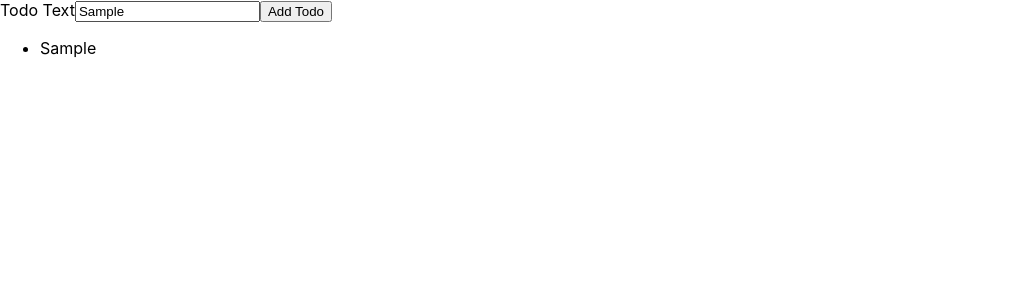
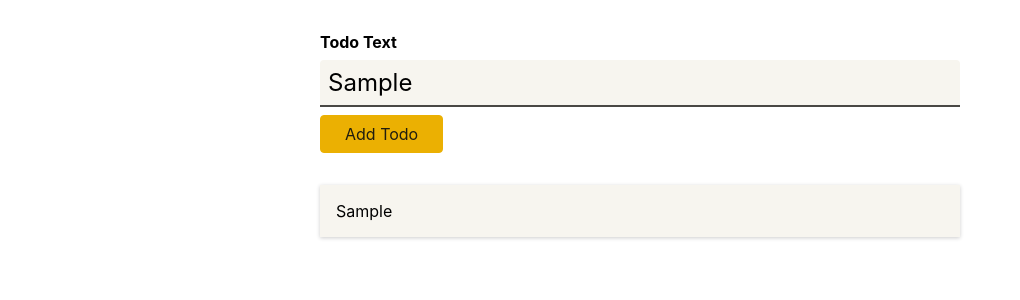
Before and after one commit to yuunitesh/React_Course, a Next.js app: page / in a window 1280 px wide. Both pictures are taken after typing "Sample" into the empty fields and a click on the button "Add Todo". Shown: the top 300 px of the page, without its empty margins (0-1020 px from the left). Built offline with nearby package versions, Linux system fonts and the light colour scheme.

Commit message:
style(newtodo, singletodo, todolist): styling them
adding module.css files for all of them and then adding the style classes to all the compoenents

```diff
--- /dev/null
+++ b/components/NewTodo.module.css
@@ -0,0 +1,43 @@
+.form {
+    width: 40rem;
+    margin: 2rem auto;
+
+  }
+
+  .form label {
+    display: block;
+    font-weight: bold;
+    margin-bottom: 0.5rem;
+  }
+
+  .form input {
+    display: block;
+    width: 100%;
+    font: inherit;
+    font-size: 1.5rem;
+    padding: 0.5rem;
+    border-radius: 4px;
+    background-color: #f7f5ef;
+    border: none;
+    border-bottom: 2px solid #494844;
+    border-bottom-right-radius: 0;
+    border-bottom-left-radius: 0;
+    margin-bottom: 0.5rem;
+    color: black;
+  }
+
+  .form button {
+    font: inherit;
+    background-color: #ebb002;
+    border: 1px solid #ebb002;
+    color: #201d0f;
+    padding: 0.5rem 1.5rem;
+    border-radius: 4px;
+    cursor: pointer;
+  }
+
+  .form button:hover,
+  .form button:active {
+    background-color: #ebc002;
+    border-color: #ebc002;
+  }
--- a/components/NewTodo.tsx
+++ b/components/NewTodo.tsx
@@ -1,4 +1,5 @@
 import { FormEvent, useRef } from "react"
+import classes from "./NewTodo.module.css"
 
 type Props = {
     onAddTodo: (text: string) => void
@@ -19,7 +20,7 @@
         props.onAddTodo(enteredText)
     }
 
-    return <form onSubmit={submitHandler}>
+    return <form onSubmit={submitHandler} className={classes.form}>
         <label htmlFor="textInput">Todo Text</label>
         <input ref={inputText} type="text" id="textInput"/>
         <button type="submit">Add Todo</button>
--- /dev/null
+++ b/components/SingleTodo.module.css
@@ -0,0 +1,7 @@
+.item {
+    margin: 1rem 0;
+    box-shadow: 0 1px 4px rgba(0, 0, 0, 0.2);
+    padding: 1rem;
+    background-color: #f7f5ef;
+    color: black;
+  }
--- a/components/SingleTodo.tsx
+++ b/components/SingleTodo.tsx
@@ -1,11 +1,11 @@
 import Todo from "../models/todo"
-
+import classes from "./SingleTodo.module.css"
 type Props = {
     todo: string
 }
 
 const SingleTodo = (props : Props) => {
-    return <li>{props.todo}</li>
+    return <li className={classes.item}>{props.todo}</li>
 }
 
 export default SingleTodo
--- /dev/null
+++ b/components/TodoList.module.css
@@ -0,0 +1,6 @@
+.todos {
+    list-style: none;
+    margin: 2rem auto;
+    padding: 0;
+    width: 40rem;
+  }
--- a/components/TodoList.tsx
+++ b/components/TodoList.tsx
@@ -1,12 +1,13 @@
 import React from "react"
 import Todo from "../models/todo"
 import SingleTodo from "./SingleTodo"
+import classes from "./TodoList.module.css"
 
 type Props = {items: Todo[]}
 
 const TodoList = (props: Props) => {
   return (
-    <ul>
+    <ul className={classes.todos}>
         {props.items.map((item: Todo) => {
             return <SingleTodo key={item.id} todo={item.text} />
         })}
```
